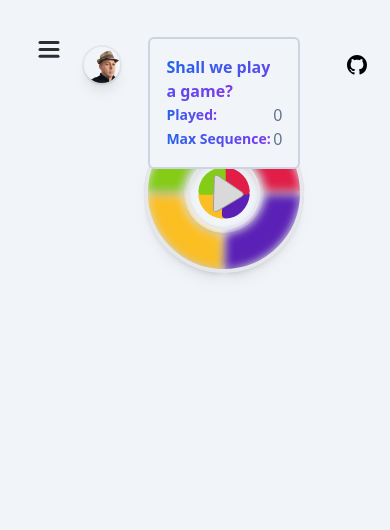
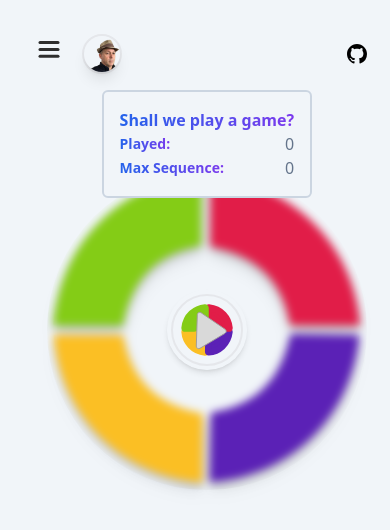
Before and after one commit to Hillsie/marco-polo, a React app: page / in a window 390 px wide. Shown: the top 530 px of the page. Built offline with nearby package versions, Linux system fonts and the light colour scheme.

Commit message:
Mobile style tweaks - real mobile 🙏

```diff
--- a/src/components/GameController.tsx
+++ b/src/components/GameController.tsx
@@ -34,8 +34,8 @@ const GameController = observer(function GameController({
   return (
     <div
       className={clsx(
-        "absolute flex items-center justify-center transition-all duration-500 rounded-full  border-4 w-40 h-40 landscape:w-40 landscape:h-40 sm:w-64 sm:h-60 sm:landscape:w-64 sm:landscape:h-64 landscape:lg:w-96 landscape:lg:h-96 lg:w-96 landscape:md:w-64 md:w-96 xl:w-[600px] lg:h-96 landscape:md:h-64 md:h-96 xl:h-[600px]",
-        {"bg-clip-border backdrop-blur-sm z-20": deriveVisiblity()}
+        "absolute flex items-center justify-center transition-all duration-500 rounded-full  w-80  h-80 landscape:w-40 landscape:h-40 sm:w-64 sm:h-60 sm:landscape:w-64 sm:landscape:h-64 landscape:lg:w-96 landscape:lg:h-96 lg:w-96 landscape:md:w-64 md:w-96 xl:w-[600px] lg:h-96 landscape:md:h-64 md:h-96 xl:h-[600px]",
+        { "bg-clip-border backdrop-blur-sm z-20": deriveVisiblity() }
       )}
     >
       <div className="z-20 flex flex-col align-middle rounded-full">
--- a/src/components/SimonSays.tsx
+++ b/src/components/SimonSays.tsx
@@ -110,7 +110,7 @@ const ButtonObserved = observer(function SVGButtons(options: ButtonConfig) {
 
 const SimonSays = observer(function SimonSays() {
   return (
-    <div className="grid grid-cols-2 grid-rows-2 w-40 landscape:w-40 sm:w-64 sm:landscape:w-64 landscape:lg:w-96 lg:w-96 landscape:md:w-64 md:w-96 xl:w-[600px] drop-shadow-lg shadow-neutral-900 rounded-full z-10">
+    <div className="grid grid-cols-2 grid-rows-2 w-80 landscape:w-40  sm:landscape:w-64 landscape:lg:w-96 lg:w-96 landscape:md:w-64 md:w-96 xl:w-[600px] drop-shadow-lg shadow-neutral-900 rounded-full z-10">
       {configAnimation.map((config: ButtonConfig) => (
         <ButtonObserved {...config} />
       ))}
--- a/src/containers/Layout.tsx
+++ b/src/containers/Layout.tsx
@@ -7,7 +7,7 @@ import { Avatar } from "./Avatar";
 export const Layout = observer( function Layout() {
   return (
     <>
-      <div className="col-start-3 row-start-2 self-center row-end-3 flex flex-row justify-end space-x-4  w-full relative items-center h-16">
+      <div className="col-start-3 row-start-2 self-center row-end-3 flex flex-row justify-end space-x-4  w-full relative items-center h-10 sm:h-16">
         <div className="absolute w-10 h-10 sm:w-14 sm:h-14 border-2 inline-flex  rounded-full left-0">
           <Avatar />
         </div>
@@ -19,7 +19,7 @@ export const Layout = observer( function Layout() {
           <Octocat option="dark" />
         </a>
       </div>
-      <div className="relative col-start-3 col-end-4 row-start-3 row-end-4">
+      <div className="absolute top-20 right-0 landscape:left-0 landscape:-top-5 col-start-3 col-end-4 row-start-3 row-end-4">
         <Outlet />
       </div>
     </>
```
